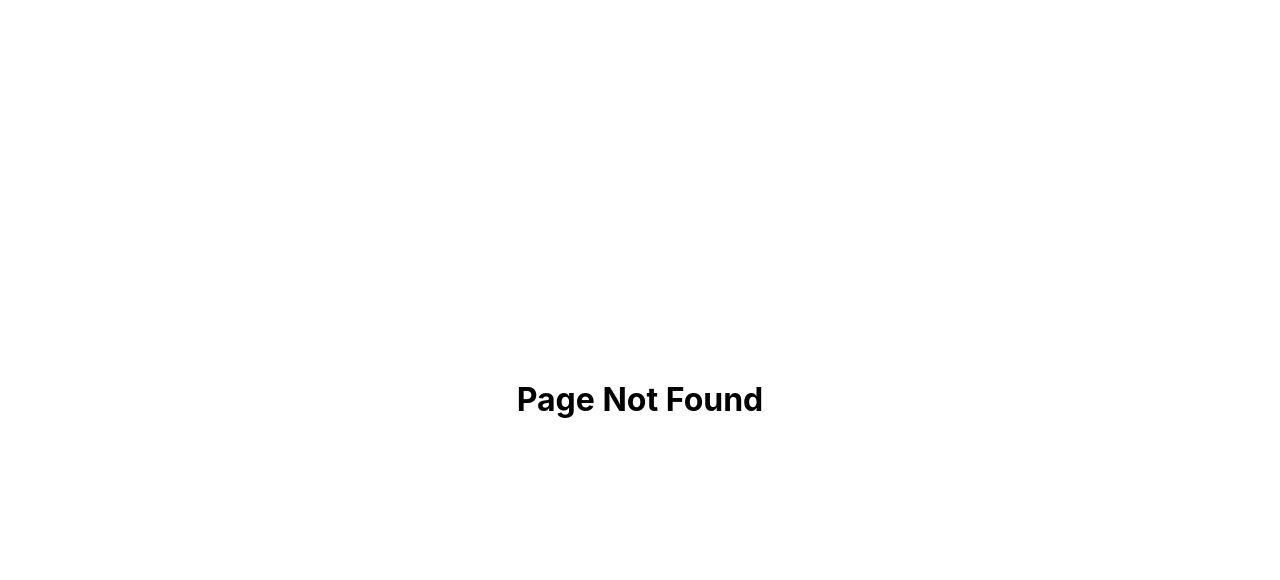
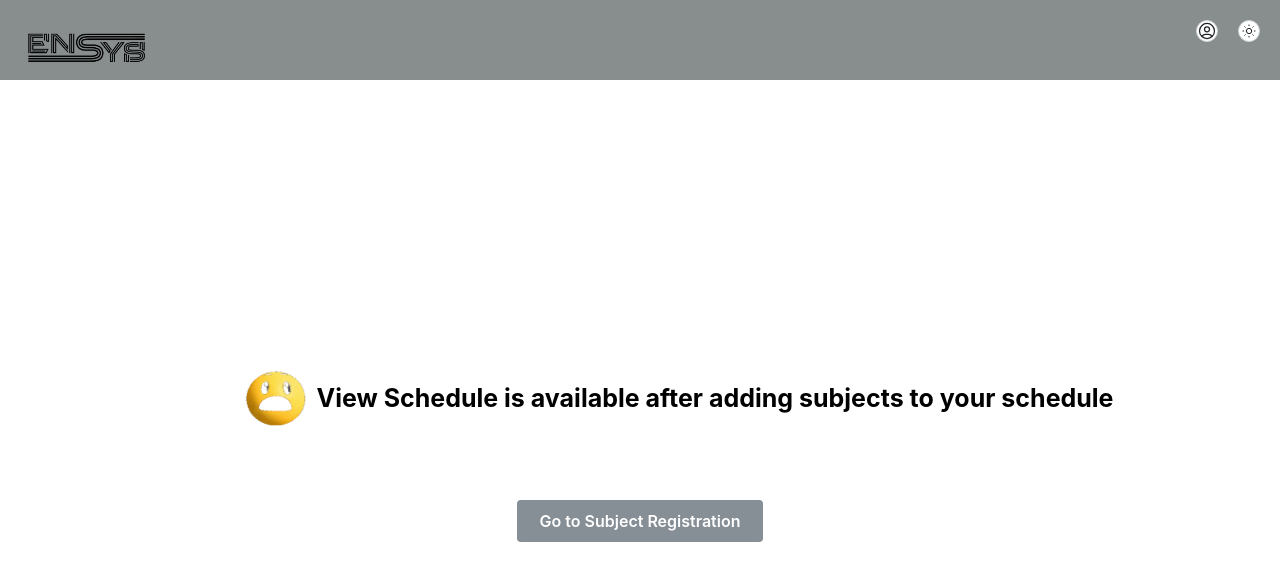
Before and after one commit to jmds0830/team-2, a React (Vite) app in the folder frontend/: page /null-schedule/1 in a window 1280 px wide. Before the commit this address had no page. Shown: the top 580 px of the page. Built offline with nearby package versions, Linux system fonts and the light colour scheme.

Commit message:
feat: null-pages-implementation

```diff
--- a/frontend/src/components/NullDashboard.jsx
+++ b/frontend/src/components/NullDashboard.jsx
@@ -1,6 +1,6 @@
 import { useState } from 'react';
 import { useNavigate, useParams } from 'react-router-dom';
-import toast, { Toaster } from 'react-hot-toast';
+import toast from 'react-hot-toast';
 import {
   Button,
   Flex,
@@ -61,10 +61,6 @@ function NullDashboard() {
         setFormData(initialFormData);
         setErrors({});
         navigate(`/${username}`);
-
-        setTimeout(() => {
-          window.location.reload();
-        }, 500);
       } else {
         toast.error(result.message || 'An error occurred while logging in.');
       }
@@ -121,7 +117,6 @@ function NullDashboard() {
       direction="column"
       wrap="wrap"
     >
-      <Toaster position='top-center' />
       <div className={styles.loginContainer}>
         <Modal
           open={open}
--- a/frontend/src/components/NullPaymentBooking.jsx
+++ b/frontend/src/components/NullPaymentBooking.jsx
@@ -1,4 +1,4 @@
-import { useNavigate } from 'react-router-dom';
+import { useNavigate, useParams } from 'react-router-dom';
 import {
   Button,
   Flex,
@@ -6,10 +6,11 @@ import {
 import styles from './styles/NullPaymentBooking.module.css';
 
 function NullPaymentBooking() {
+  const { username } = useParams();
   const navigate = useNavigate();
 
   const handleNavToSubjReg = () => {
-    navigate('/subject-registration/:id'); // Placeholder route only. Leads to subject registration page
+    navigate(`/subject-registration/${username}`);
   }
 
   return (
--- a/frontend/src/components/StudentDashboard.jsx
+++ b/frontend/src/components/StudentDashboard.jsx
@@ -27,7 +27,6 @@ function StudentDashboard() {
   const handleNavToPaymentBooking = async () => {
     try {
       if (!username) return;
-
       const response = await fetch(`http://localhost:3000/${username}`, {
         method: 'GET',
         headers: {
@@ -48,8 +47,27 @@ function StudentDashboard() {
     }
   };
 
-  const handleNavToSchedule = () => {
-    navigate(`/my-schedule/${username}`);
+  const handleNavToSchedule = async() => {
+    try {
+      if (!username) return;
+      const response = await fetch(`http://localhost:3000/${username}`, {
+        method: 'GET',
+        headers: {
+          'Content-Type': 'application/json',
+        },
+      });
+
+      if (response.ok) {
+        const data = await response.json();
+        if (data.subjects.length > 0) {
+          navigate(`/my-schedule/${username}`);
+        } else {
+          navigate(`/null-schedule/${username}`);
+        }
+      }
+    } catch (error) {
+      console.error('Error navigating to schedule:', error);
+    }
   };
 
   const handleNavToSubjRegistration = () => {
--- a/frontend/src/pages/HomePage.jsx
+++ b/frontend/src/pages/HomePage.jsx
@@ -8,6 +8,7 @@ import EnSysBanner from '../components/EnSysBanner';
 import StudentDashboard from '../components/StudentDashboard';
 import NullDashboard from '../components/NullDashboard';
 import { useParams } from 'react-router-dom';
+import { Toaster } from 'react-hot-toast';
 
 
 function HomePage() {
@@ -65,6 +66,7 @@ function HomePage() {
   return (
     <div>
       <EnSysBanner />
+      <Toaster position='top-center' />
       <div className={styles.mainContainer}>
         <div className={styles.leftContainer}>
           <div className={styles.announcementContainer}>
--- /dev/null
+++ b/frontend/src/pages/NullSchedulePage.jsx
@@ -0,0 +1,48 @@
+import { useNavigate, useParams } from 'react-router-dom';
+import {
+  Button,
+  Flex,
+} from '@mantine/core';
+import styles from '../components/styles/NullPaymentBooking.module.css';
+import { Toaster } from 'react-hot-toast';
+import EnSysBanner from '../components/EnSysBanner';
+
+function NullPaymentBooking() {
+  const { username } = useParams();
+  const navigate = useNavigate();
+
+  const handleNavToSubjReg = () => {
+    navigate(`/subject-registration/${username}`);
+  }
+
+  return (
+    <div>
+      <Toaster position="top-center" />
+      <EnSysBanner />
+      <Flex
+        gap="xl"
+        justify="center"
+        align="center"
+        direction="column"
+      >
+        <div className={styles.container} >
+          <img className={styles.uhOhImg} src='/images/uh-oh.gif' />
+          <h1
+            className={styles.pageMessage}
+          >
+            View Schedule is available after adding subjects to your schedule
+          </h1>
+        </div>
+        <Button
+          size="md"
+          variant="filled"
+          color="gray"
+          onClick={handleNavToSubjReg}
+        >Go to Subject Registration
+        </Button>
+      </Flex>
+    </div>
+  );
+}
+
+export default NullPaymentBooking;
--- a/frontend/src/pages/PaymentBookingPage.jsx
+++ b/frontend/src/pages/PaymentBookingPage.jsx
@@ -7,13 +7,13 @@ import { Toaster } from 'react-hot-toast';
 
 function PaymentBookingPage() {
   const [studentData, setStudentData] = useState([]);
-  const { id } = useParams();
+  const { username } = useParams();
 
   async function fetchStudentData() {
     try {
-      if (!id) return;
+      if (!username) return;
       const response = await fetch(
-        `http://localhost:3000/payment-booking/${id}`
+        `http://localhost:3000/payment-booking/${username}`
       );
       const data = await response.json();
       setStudentData(data.student);
@@ -24,14 +24,18 @@ function PaymentBookingPage() {
 
   useEffect(() => {
     fetchStudentData();
-  }, [id]);
+  }, [username]);
 
   return (
     <div>
       <Toaster position="top-center" />
       <EnSysBanner />
       <div>
-        <StudentPaymentBooking />
+        {studentData && studentData.length > 0 && studentData[0].subjects && studentData[0].subjects.length > 0 ? (
+          <StudentPaymentBooking />
+        ) : (
+          <NullPaymentBooking />
+        )}
       </div>
     </div>
   );
--- a/frontend/src/router.jsx
+++ b/frontend/src/router.jsx
@@ -7,6 +7,7 @@ import PaymentBookingPage from './pages/PaymentBookingPage';
 import PaymentSchedulePage from './pages/PaymentSchedulePage';
 import StudentSchedulePage from './pages/StudentSchedulePage';
 import SubjectRegistrationPage from './pages/SubjectRegistrationPage';
+import NullSchedulePage from './pages/NullSchedulePage';
 
 const router = createBrowserRouter([
   {
@@ -50,6 +51,10 @@ const router = createBrowserRouter([
     element: <PaymentSchedulePage />,
   },
   {
+    path: '/null-schedule/:username',
+    element: <NullSchedulePage />,
+  },
+  {
     path: '/my-schedule/:username',
     element: <StudentSchedulePage />,
   },
```
Also changed, not shown: 1 other file (tests, documents, lock files or other folders).
